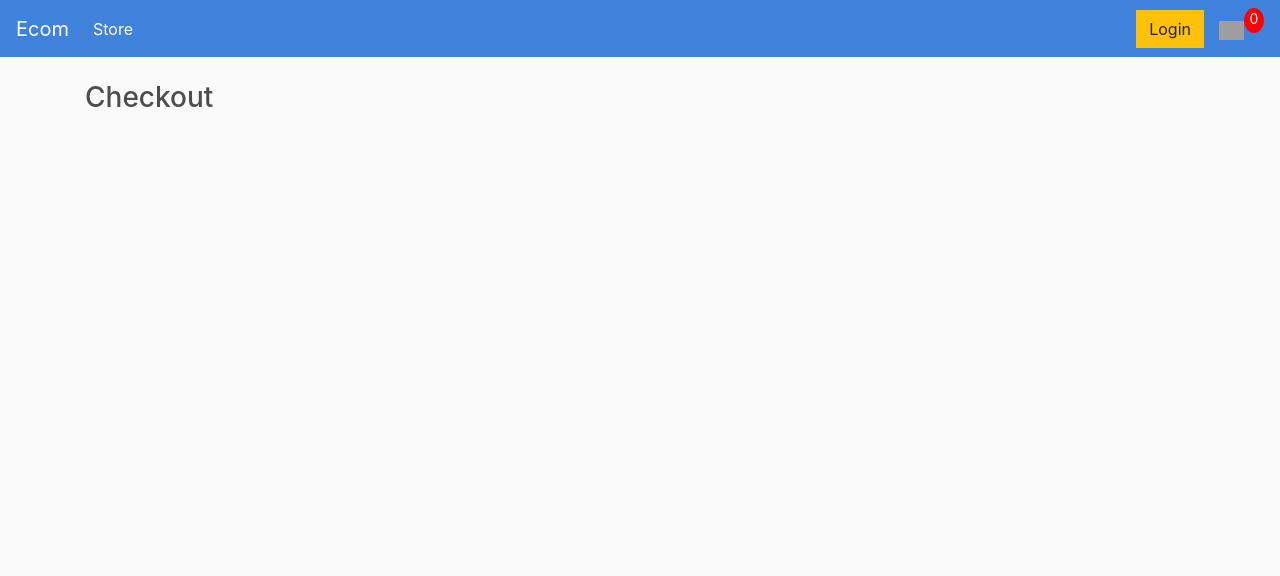
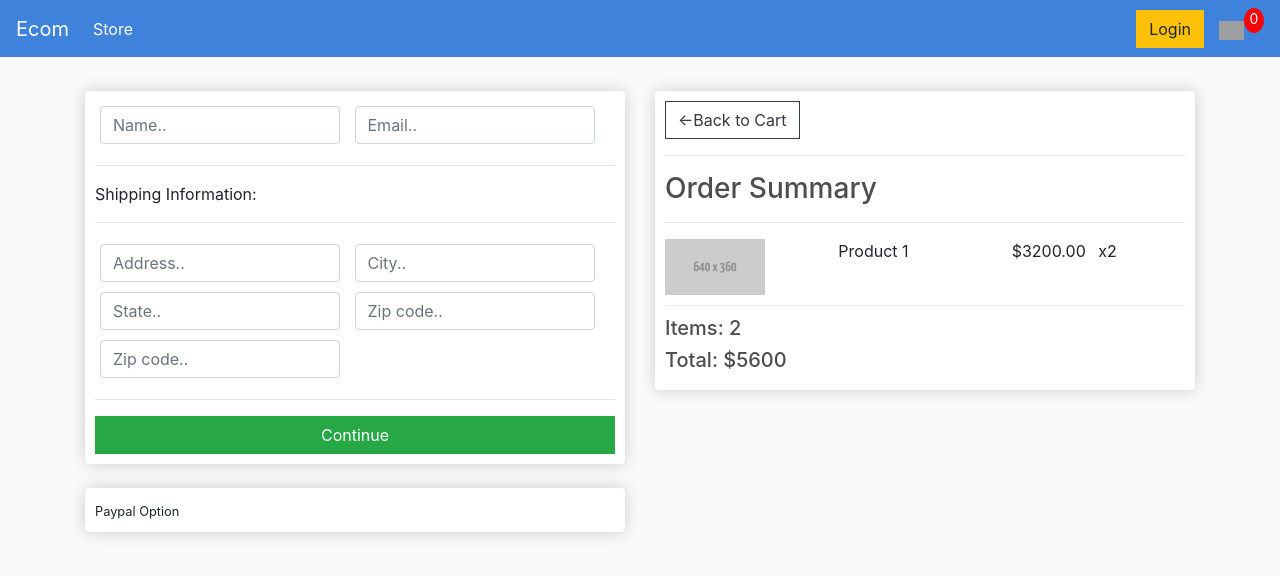
Before and after one commit to utsavlamgade/ecomStore, a Django app: template store/templates/store/checkout.html in a window 1280 px wide. Shown: the top 576 px of the page. Run offline with Django 3.2, Linux system fonts and the light colour scheme; the template is opened without the code that fills it, so the values that code supplies are empty; some libraries are stand-ins or nearby versions; grey boxes are pictures that could not be loaded.

Commit message:
updated template of CheckoutPage

```diff
--- a/store/templates/store/cart.html
+++ b/store/templates/store/cart.html
@@ -38,7 +38,7 @@
             <div class="cart-row">
                 <div style="flex:2"><img class="row-image" src="{% static 'images/placeholder.png' %}" alt=""></div>
                 <div style="flex:2">Product 1</div>
-                <div style="flex:1">$20</div>
+                <div style="flex:1">$2600</div>
                 <div style="flex:1">
                     <p class="quantity">2</p>
                     <div class="quantity">
@@ -47,7 +47,7 @@
                         <img class="chg-quantity"  src="{% static 'images/down.png' %}">
                     </div>
                 </div>
-                <div style="flex:1"><p>$32</p></div>
+                <div style="flex:1"><p>$5600</p></div>
             </div>
 
         </div>
--- a/store/templates/store/checkout.html
+++ b/store/templates/store/checkout.html
@@ -1,6 +1,68 @@
 {% extends 'store/main.html' %}
 {% load static %}
 {% block content %}
+<div class="row">
+    <div class="col-lg-6">
+        <div class="box-element" id="form-wrapper">
+            <form id="form">
 
-<h3>Checkout</h3>
+                <div id="user-info">
+                    <div class="form-field">
+                        <input required class="form-control" type="text" name="name" placeholder="Name..">
+                    </div>
+                    <div class="form-field">
+                        <input required class="form-control" type="email" name="email" placeholder="Email..">
+                    </div>
+                </div>
+                <div id="shipping-info">
+                    <hr>
+						<p>Shipping Information:</p>
+                    <hr>
+                    <div class="form-field">
+                        <input class="form-control" type="text" name="address" placeholder="Address..">
+                    </div>
+                    <div class="form-field">
+                        <input class="form-control" type="text" name="city" placeholder="City..">
+                    </div>
+                    <div class="form-field">
+                        <input class="form-control" type="text" name="state" placeholder="State..">
+                    </div>
+                    <div class="form-field">
+                        <input class="form-control" type="text" name="zipcode" placeholder="Zip code..">
+                    </div>
+                    <div class="form-field">
+                        <input class="form-control" type="text" name="country" placeholder="Zip code..">
+                    </div>
+                </div>
+
+                <hr>
+                <input id="form-button" class="btn btn-success btn-block" type="submit" value="Continue">
+            </form>
+        </div>
+        <br>
+
+        <div class="box-element" id=payment-info>
+            <small>Paypal Option</small>
+        </div>
+
+    </div>
+
+    <div class="col-lg-6">
+        <div class=" box-element">
+            <a class="btn btn-outline-dark" href="{% url 'cart' %}">&#x2190;Back to Cart</a>
+            <hr>
+            <h3>Order Summary</h3>
+            <hr>
+            <div class="cart-row">
+                <div style="flex:2"><img class="row-image" src="{% static 'images/placeholder.png' %}"></div>
+                <div style="flex:2"><p>Product 1</p></div>
+                <div style="flex:1"><p>$3200.00</p></div>
+                <div style="flex:1"><p>x2</p></div>
+            </div>
+
+            <h5>Items: 2</h5>
+            <h5>Total: $5600</h5>
+        </div>
+    </div>
+</div>
 {% endblock content %}
```
